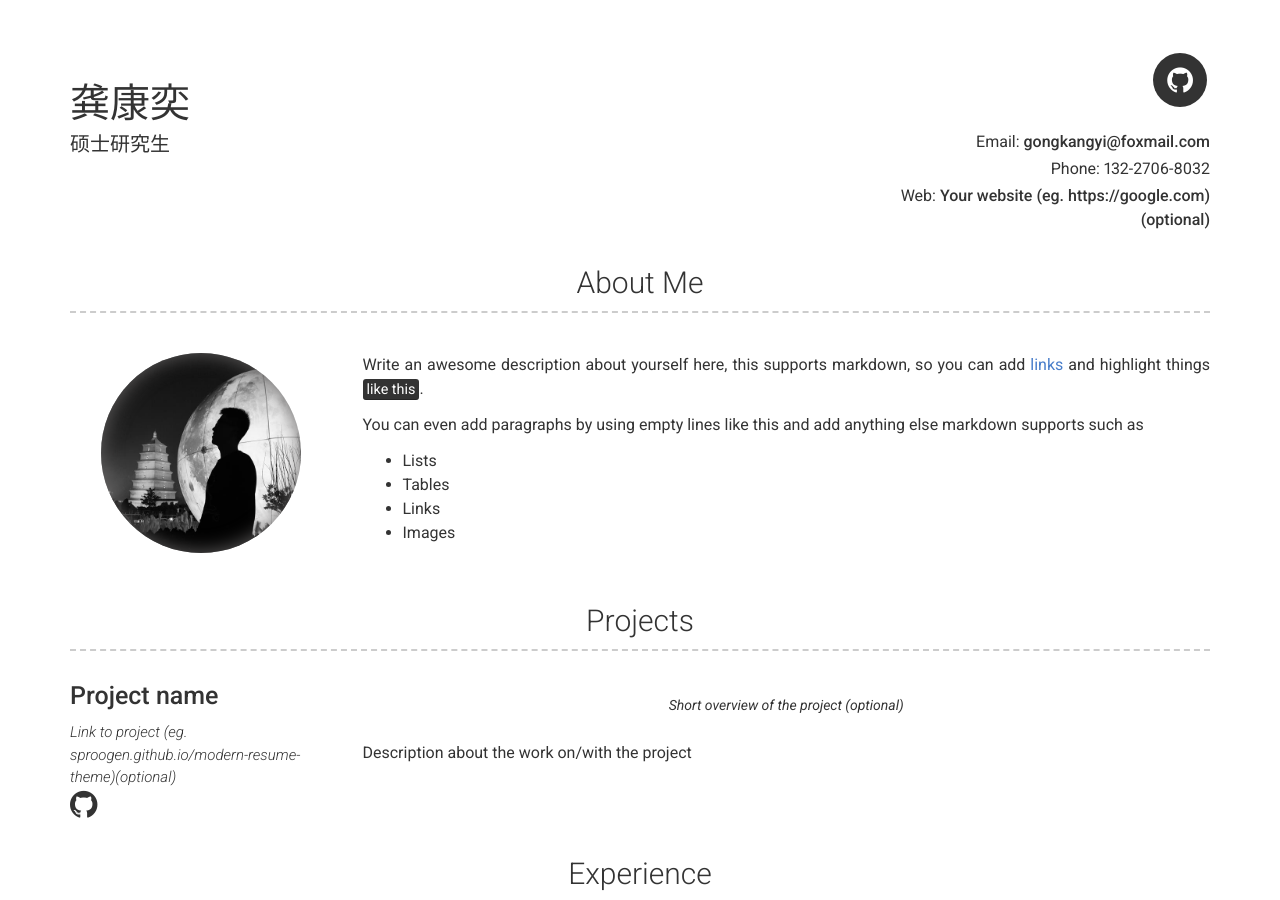
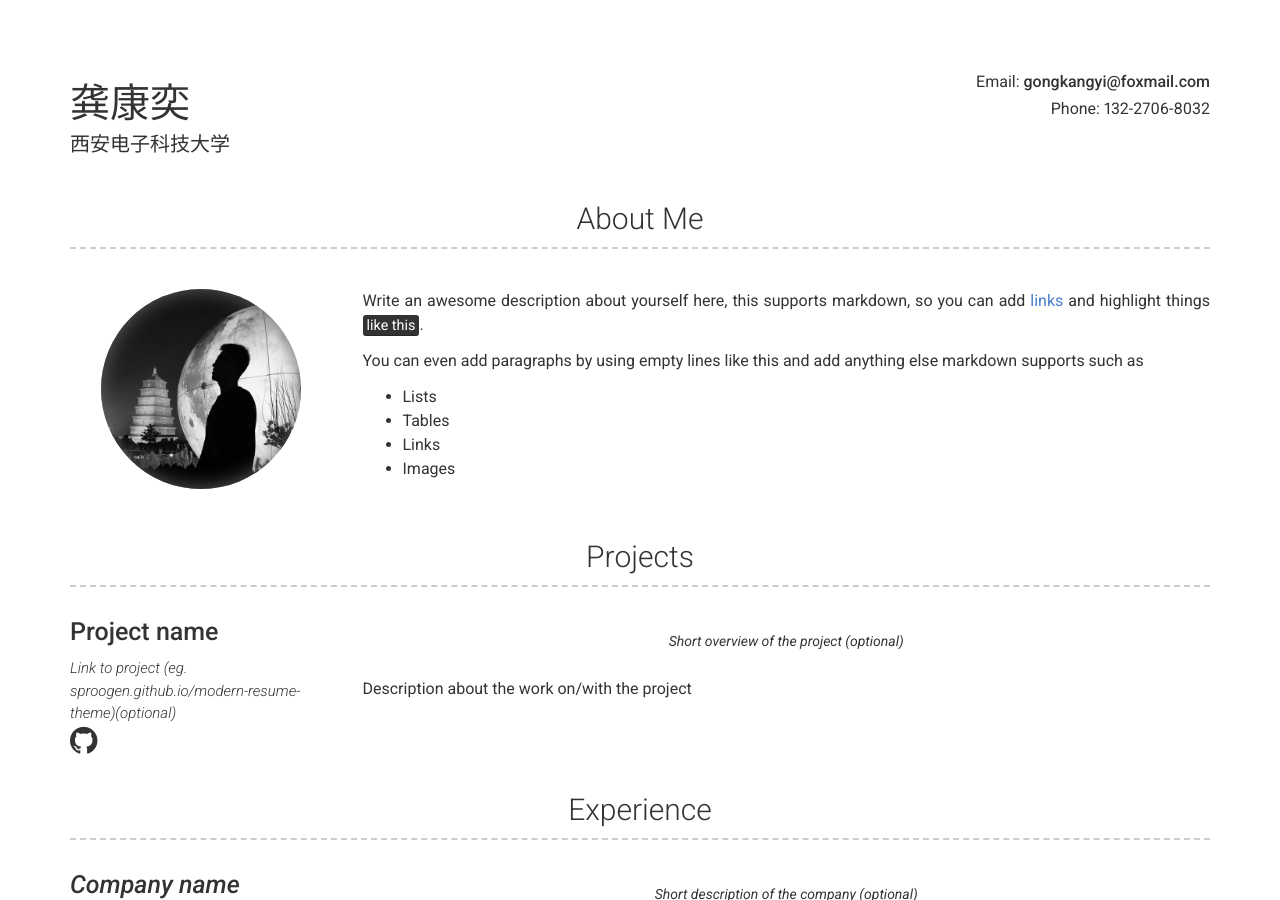
Before and after one commit to gongkangyi/gongkangyi.github.io, a Jekyll site: the page built from index.md, in a window 1280 px wide and 900 px high. Built offline with Jekyll 4.4.1, drawn with Linux system fonts in a browser that asks for light colours.

Commit message:
Update _config.yml

```diff
--- a/_config.yml
+++ b/_config.yml
@@ -4,14 +4,12 @@ repository: Git repository where your resume will be hosted, only required if yo
 
 # Personal info
 name: 龚康奕
-title: 硕士研究生
+title: 西安电子科技大学
 email: gongkangyi@foxmail.com
 phone: 132-2706-8032
-website: Your website (eg. https://google.com)(optional)
 
 # Social links
 
-github_username:  gongkangyi
 
 # About Section
 # about_title: About Me (Use this to override about section title)
```
